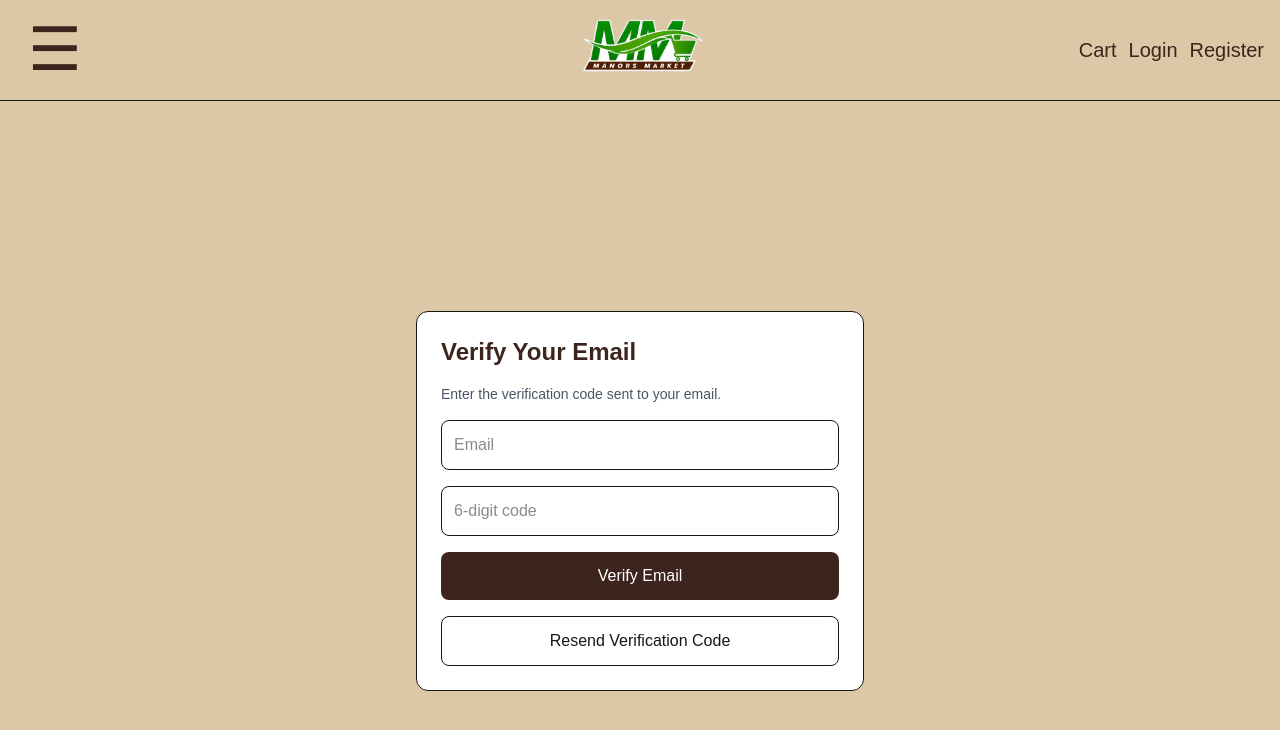
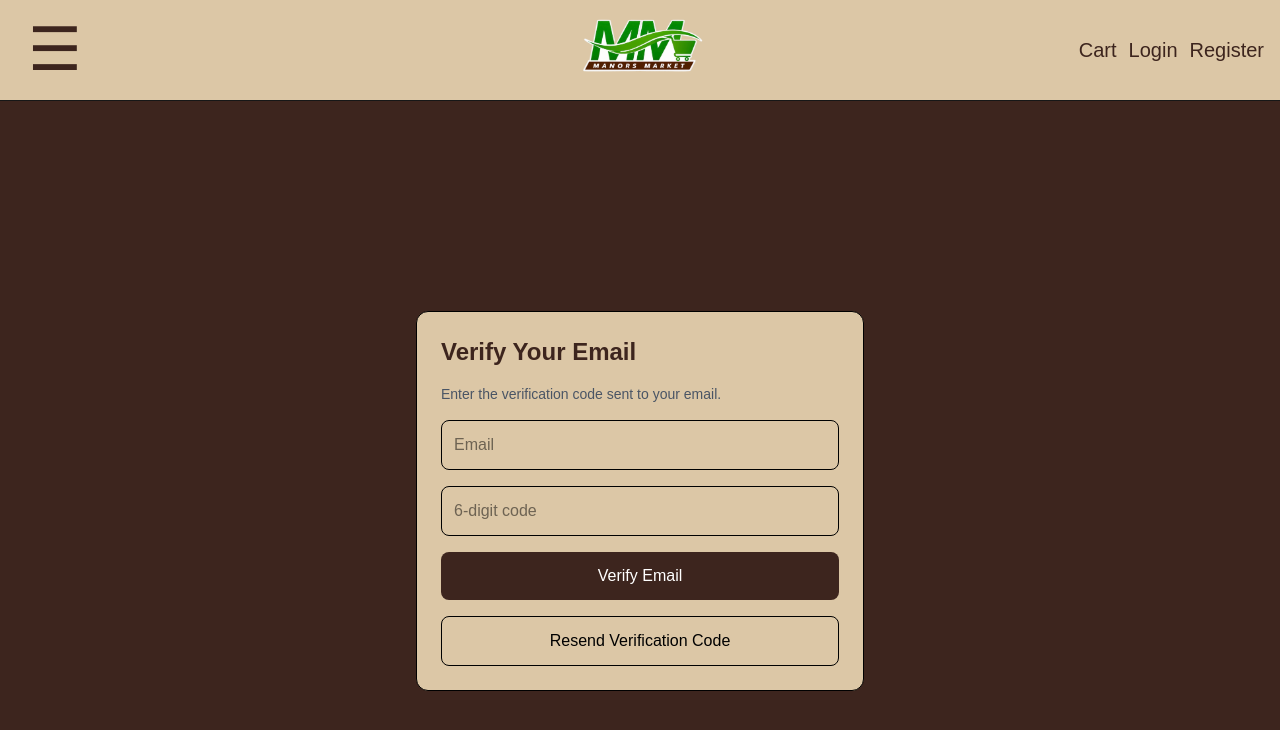
Before and after one commit to jasons1142/manors-market, a Next.js app: page /verify-email in a window 1280 px wide. Shown: the top 730 px of the page. Built offline with nearby package versions, Linux system fonts and the light colour scheme; no server answers.

Commit message:
color scheme change

```diff
--- a/src/app/verify-email/verify-email-form.tsx
+++ b/src/app/verify-email/verify-email-form.tsx
@@ -65,10 +65,10 @@ export default function VerifyEmailForm() {
   }
 
   return (
-    <main className="min-h-screen flex items-center justify-center px-6 bg-[#DCC7A6]">
+    <main className="min-h-screen flex items-center justify-center px-6 bg-[#3d251e]">
       <form
         onSubmit={handleSubmit}
-        className="w-full max-w-md bg-white border rounded-xl p-6 space-y-4"
+        className="w-full max-w-md bg-[#DCC7A6] border rounded-xl p-6 space-y-4 text-black"
       >
         <h1 className="text-2xl font-bold text-[#3d251e]">
           Verify Your Email
```
